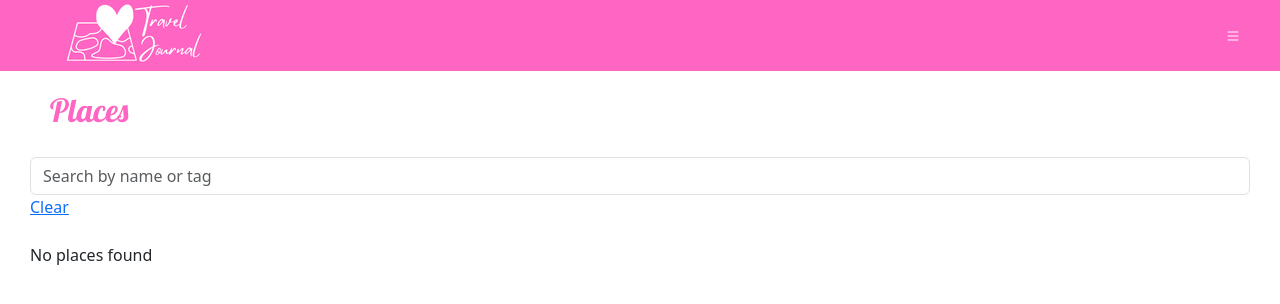
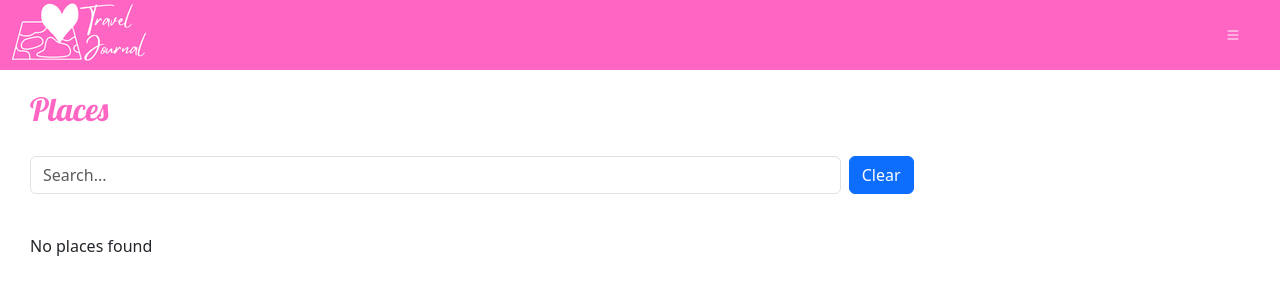
Before and after one commit to jsemeniuk/travels-app, a Django app: page /places in a window 1280 px wide. Shown: the top 304 px of the page. Run offline with Django 4.2, Linux system fonts and the light colour scheme; the visitor is signed in with stand-in values (Sample User, id 1); data that the repository does not hold is empty; parts of the project's set-up code (start-up, migrations or seed data) failed here and were passed over; some libraries are stand-ins or nearby versions.

Commit message:
Update search bar on places page

```diff
--- a/travels_app/my_travels/templates/my_travels/places_all.html
+++ b/travels_app/my_travels/templates/my_travels/places_all.html
@@ -5,14 +5,14 @@
 <div class="header">
     <h2>Places</h2>
 </div>
-<form action="{% url 'places_all' %}" method="get">
-    <input
-        type="search"
-        name="q"
-        placeholder="Search by name or tag"
-        class="form-control"
-    />
-    <button class="clear-button"><a href="{% url 'places_all' %}">Clear</a></button>
+<form action="{% url 'places_all' %}" method="get" class="row g-2">
+        <div class="col-8">
+          <label for="search_field" class="visually-hidden">Search</label>
+          <input id="search_field" type="search" name="q" placeholder="Search..." class="form-control"/>
+        </div>
+        <div class="col-auto">
+          <button type="submit" class="btn btn-primary mb-3"><a href="{% url 'places_all' %}">Clear</a></button>
+        </div>
 </form>
 </br>
 {% if not places %}
--- a/travels_app/static/css/base.css
+++ b/travels_app/static/css/base.css
@@ -11,7 +11,7 @@ body {
 
 #map {
     width: 100%;
-    height: 100%;
+    height: 92%;
     vertical-align: middle;
 }
 
@@ -23,29 +23,16 @@ body {
 
 .header a, .header h2 {
     display: flex;
-    align-items: center;
 }
 
 .page-header{
     background-color: #FF66C4;
     margin: 0 0 0 0;
-    padding: 1px 0px 0px 55px;
+    min-height: 70px;
+    height: 8%;
 }
 
-h1, h1 a {
-    font-family: 'Lobster', cursive;
-    color: #ffffff;
-    font-size: 20pt;
-    vertical-align: middle;
-}
-
-h2 {
-    font-family: 'Lobster', cursive;
-    color: #FF66C4;
-    padding-left: 20px;
-}
-
-h3 {
+h2, h3 {
     font-family: 'Lobster', cursive;
     color: #FF66C4;
 }
@@ -63,18 +50,8 @@ h3 {
     float: left;
 }
 
-ul {
-    list-style-type: none;
-    margin: 0;
-    padding: 0;
-    overflow: hidden;
-    background-color: #faf6f6;
-  }
-
   .save-button, .clear-button {
     padding: 0;
-    border: none;
-    background: none;
   }
 
   #id_new_list_table td:nth-child(3){
@@ -89,18 +66,18 @@ ul {
     width: 150px
   }
 
-.btn-header{
-    background-color: #FF66C4;
-    border-color: #FF66C4;
+.btn-header, .btn-header:hover, .btn-header.show, .btn-header:active, .btn-header.active{
+    background-color: none;
+    border-color: none;
     height: 70px;
     width: 70px;
-}
-
-.btn-header:hover, .btn-header.show, .btn-header:active, .btn-header.active{
-    background-color: #FF66C4;
-    border-color: #FF66C4;
 }
 
 .dropdown-icon {
     color: #ffffff;
 }
+
+button a {
+    color: #ffffff;
+    text-decoration: none;
+}
```
